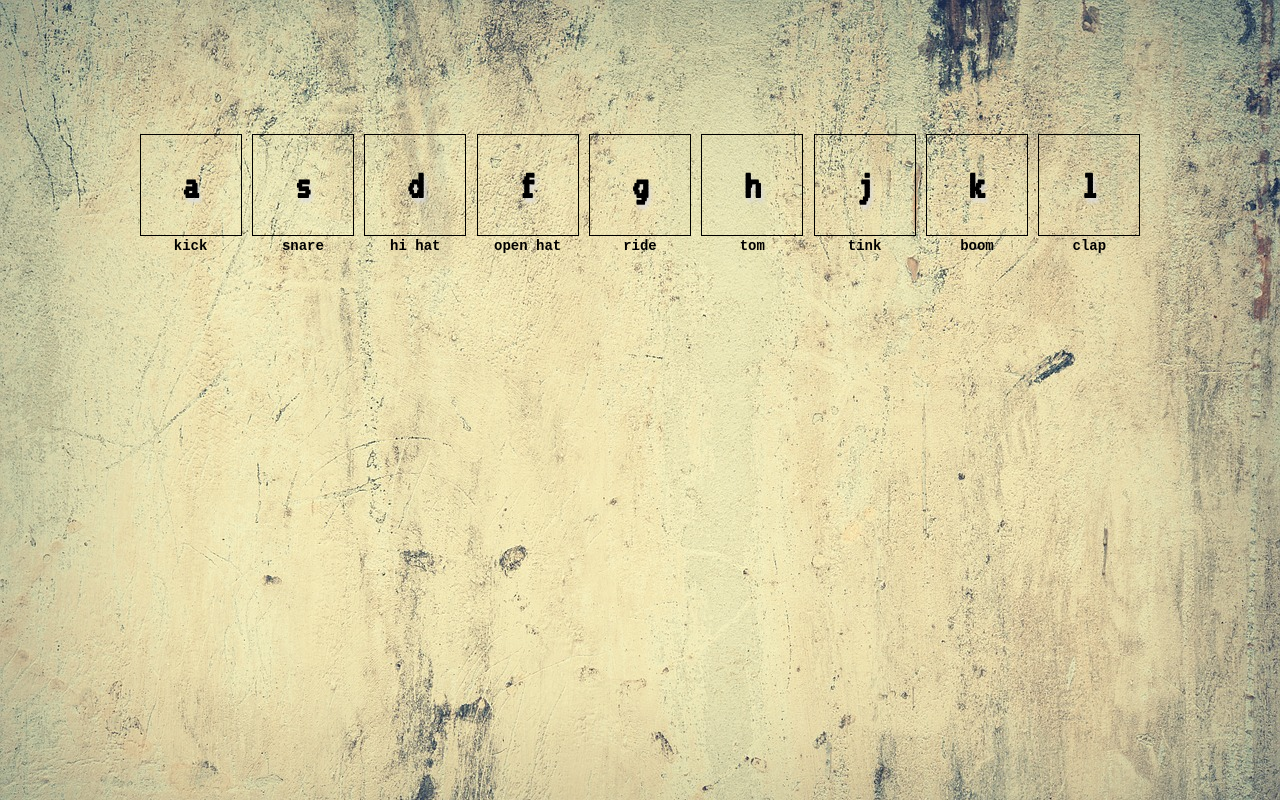
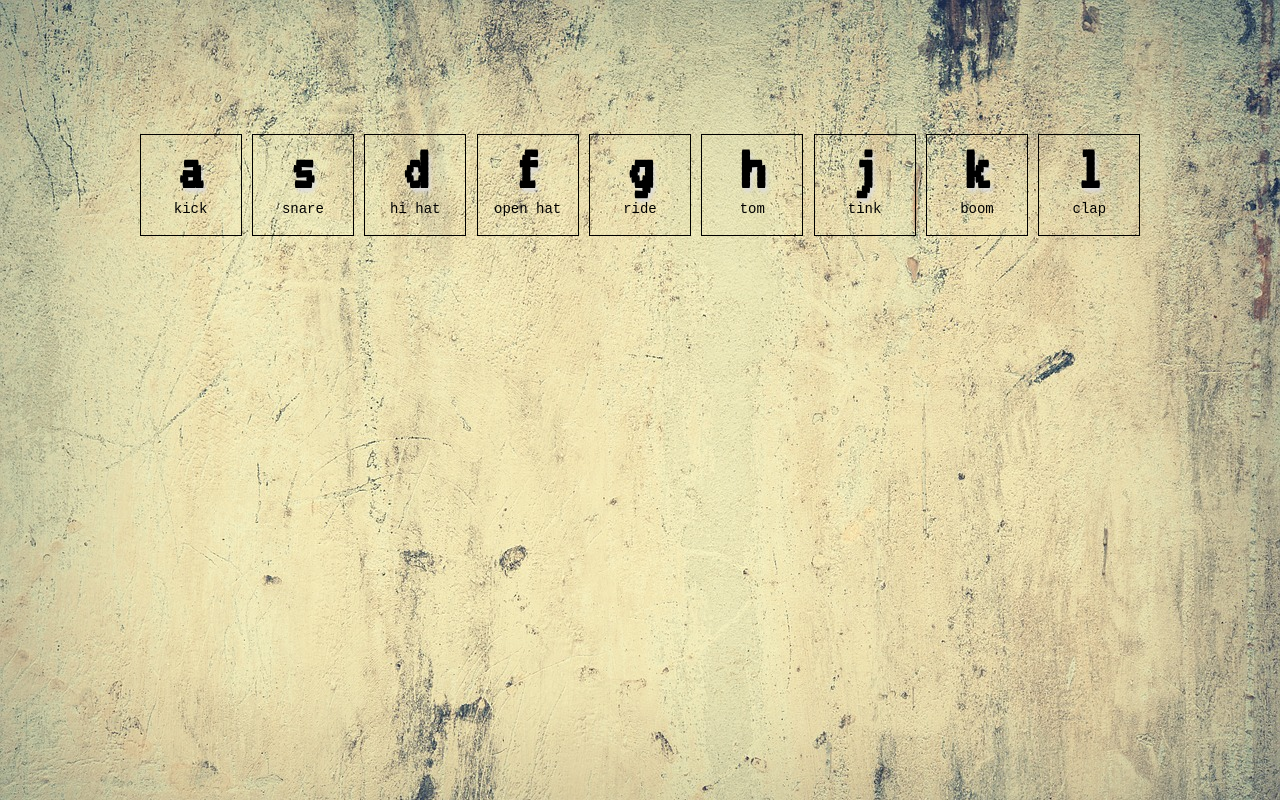
Before and after one commit to thmsdnnr/javascript30, a plain HTML site: page day1/index.html in a window 1280 px wide. Drawn offline with Linux system fonts and the light colour scheme; a web font is replaced by a local one.

Commit message:
more random style tweaks

```diff
--- a/day1/index.html
+++ b/day1/index.html
@@ -6,15 +6,15 @@
 </head>
 <body>
 <div class="keys" id="keys">
-  <div data-key="65" class="key"><h1>a</h1><h6>kick</h6></div>
-  <div data-key="83" class="key"><h1>s</h1><h6>snare</h6></div>
-  <div data-key="68" class="key"><h1>d</h1><h6>hi hat</h6></div>
-  <div data-key="70" class="key"><h1>f</h1><h6>open hat</h6></div>
-  <div data-key="71" class="key"><h1>g</h1><h6>ride</h6></div>
-  <div data-key="72" class="key"><h1>h</h1><h6>tom</h6></div>
-  <div data-key="74" class="key"><h1>j</h1><h6>tink</h6></div>
-  <div data-key="75" class="key"><h1>k</h1><h6>boom</h6></div>
-  <div data-key="76" class="key"><h1>l</h1><h6>clap</h6></div>
+  <div data-key="65" class="key"><h1>a</h1><span class="sound">kick</span></div>
+  <div data-key="83" class="key"><h1>s</h1><span class="sound">snare</span></div>
+  <div data-key="68" class="key"><h1>d</h1><span class="sound">hi hat</span></div>
+  <div data-key="70" class="key"><h1>f</h1><span class="sound">open hat</span></div>
+  <div data-key="71" class="key"><h1>g</h1><span class="sound">ride</span></div>
+  <div data-key="72" class="key"><h1>h</h1><span class="sound">tom</span></div>
+  <div data-key="74" class="key"><h1>j</h1><span class="sound">tink</span></div>
+  <div data-key="75" class="key"><h1>k</h1><span class="sound">boom</span></div>
+  <div data-key="76" class="key"><h1>l</h1><span class="sound">clap</span></div>
 </div>
 
 <audio id="audio" class="sounds" src="./sounds/boom.wav" data-key="75"></audio>
--- a/day1/style.css
+++ b/day1/style.css
@@ -27,14 +27,22 @@ div.key{
 
 div.key h1 {
   font-family: 'VT323', monospace;
-  font-size: 42px;
+  font-size: 64px;
+  margin: 2px 0 auto 0;
+  padding: -6px 0 0 0;
   text-shadow: 2px 4px 4px #DDD;
 }
 
-div.key h6 {
+span.sound {
   font-family: 'Oxygen Mono', monospace;
   font-size: 14px;
 }
+
+div.key h6 {
+
+    font-family: 'Oxygen Mono', monospace;
+    font-size: 14px;
+  }
 
 div.key-active {
   transform: scale(1.05);
```
